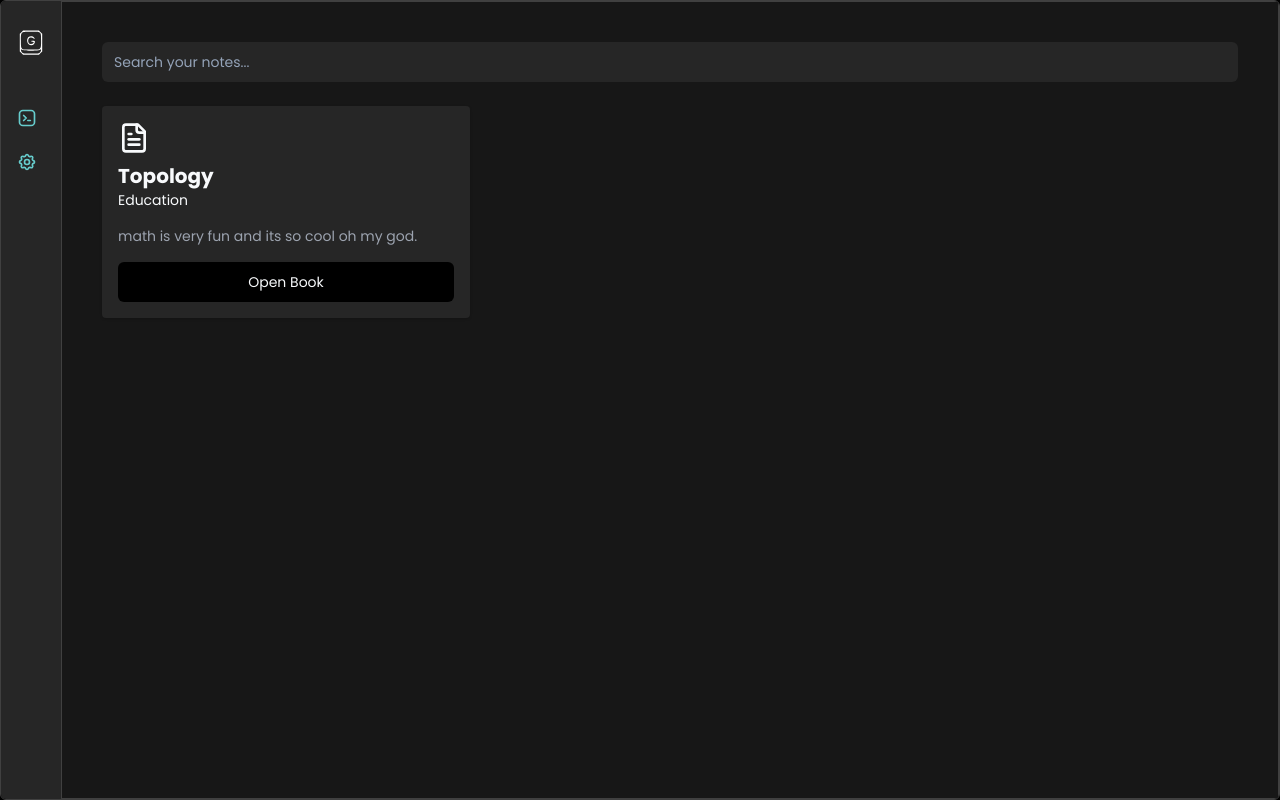
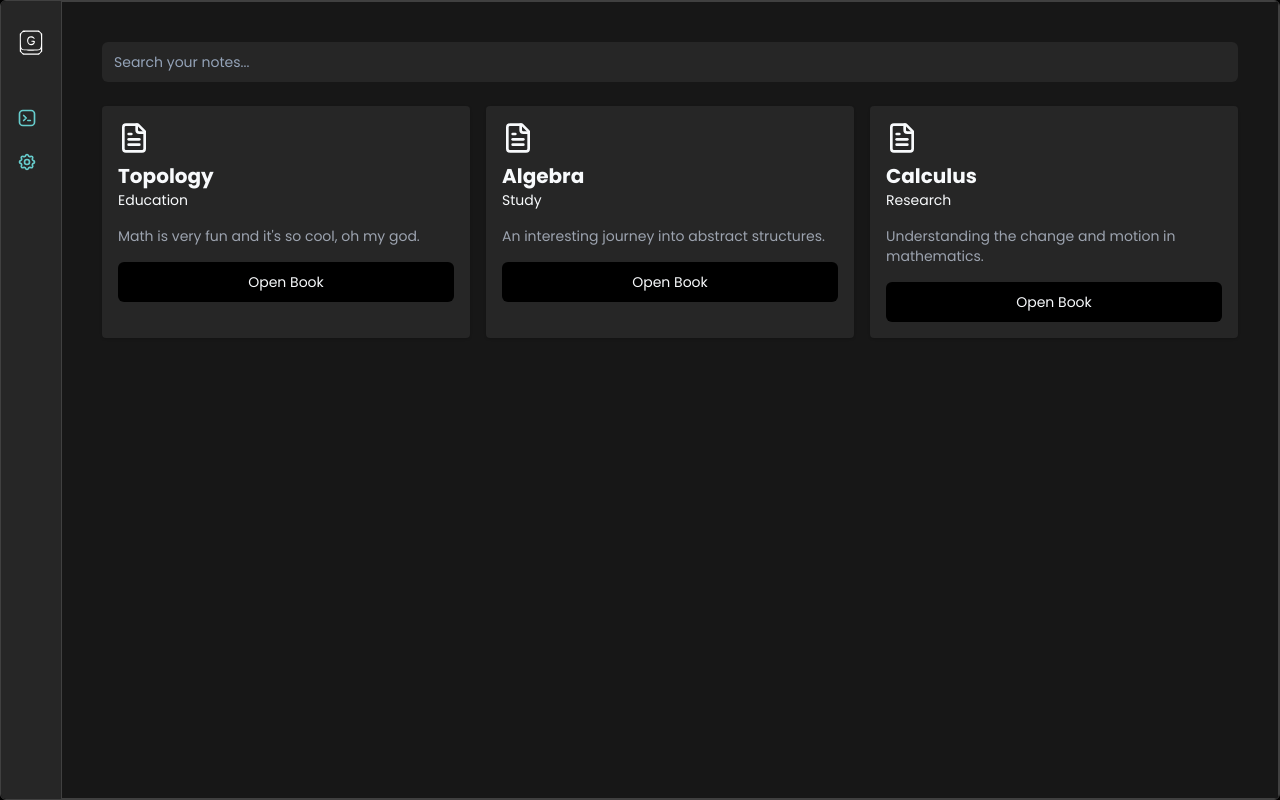
Before and after one commit to kenyounot123/gnovistar-app, a Next.js app: page /dashboard in a window 1280 px wide. Built offline with nearby package versions, Linux system fonts and the light colour scheme; no server answers.

Commit message:
Make sidebar layout

```diff
--- a/src/app/dashboard/book/[id]/page.tsx
+++ b/src/app/dashboard/book/[id]/page.tsx
@@ -0,0 +1,5 @@
+export default function Book() {
+  return (
+    <h1>hi</h1>
+  )
+}
--- /dev/null
+++ b/src/app/dashboard/layout.tsx
@@ -0,0 +1,9 @@
+import { GnovistarSidebar } from "./components/Sidebar";
+
+export default function DashboardLayout({ children }: { children: React.ReactNode }) {
+  return (
+    <GnovistarSidebar>
+        {children}
+    </GnovistarSidebar>
+  );
+}
--- a/src/app/dashboard/page.tsx
+++ b/src/app/dashboard/page.tsx
@@ -4,16 +4,29 @@ import { BookOpen, FileText, Plus } from "lucide-react"
 import Link from "next/link"
 import { GnovistarSidebar } from "./components/Sidebar"
 
-const dummyBookData = {
+const dummyBookData = [
+  {
+    bookId: "randomString1",
     bookTitle: "Topology",
-  bookDescription: "math is very fun and its so cool oh my god.",
-  bookPurpose:"Education",
-}
-
+    bookDescription: "Math is very fun and it's so cool, oh my god.",
+    bookPurpose: "Education",
+  },
+  {
+    bookId: "randomString2",
+    bookTitle: "Algebra",
+    bookDescription: "An interesting journey into abstract structures.",
+    bookPurpose: "Study",
+  },
+  {
+    bookId: "randomString3",
+    bookTitle: "Calculus",
+    bookDescription: "Understanding the change and motion in mathematics.",
+    bookPurpose: "Research",
+  },
+];
 export default function Dashboard() {
   return (
     <>
-      <GnovistarSidebar>
       <div className="flex flex-1">
         <div className="p-2 md:p-10 border border-neutral-200 dark:border-neutral-700 bg-white dark:bg-neutral-900 flex flex-col gap-2 flex-1 w-full h-full">
 
@@ -21,19 +34,20 @@ export default function Dashboard() {
             <Input type="text" placeholder="Search your notes..." className="w-full border-0 dark:bg-neutral-800" />
           </div>
           <div className="grid grid-cols-1 md:grid-cols-2 lg:grid-cols-3 gap-4">
-              {/* PDF Card */}
-              <div className="p-4 rounded shadow dark:bg-neutral-800">
+            {dummyBookData.map((book) => (
+              <div key={book.bookId} className="p-4 rounded shadow dark:bg-neutral-800">
                 <FileText className="h-8 w-8 mb-2" />
-                <h3 className="text-xl font-semibold">{dummyBookData.bookTitle}</h3>
-                <p className="text-sm mb-4">{dummyBookData.bookPurpose}</p>
-                <p className="text-sm text-gray-400 mb-4">{dummyBookData.bookDescription}</p>
+                <h3 className="text-xl font-semibold">{book.bookTitle}</h3>
+                <p className="text-sm mb-4">{book.bookPurpose}</p>
+                <p className="text-sm text-gray-400 mb-4">{book.bookDescription}</p>
+                <Link href={`/dashboard/book/${book.bookId}`}>
                   <Button variant="outline" className="border-0  w-full">Open Book</Button>
+                </Link>
               </div>
-              {/* Add more cards for other PDFs or notes */}
+            ))}
           </div>
         </div>
       </div>
-      </GnovistarSidebar>
     </>
   )
 }
```
Lines whose indentation alone changed are shown as unchanged.
